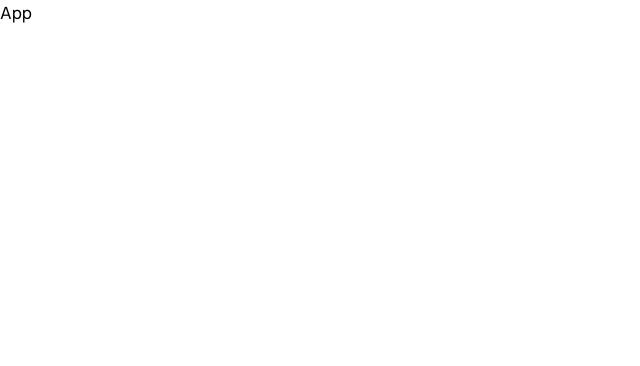
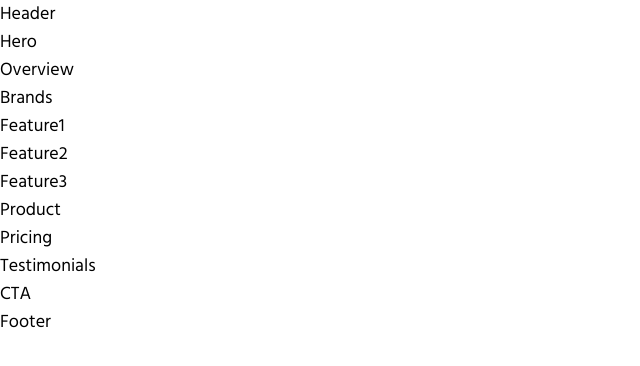
Before and after one commit to fidellim/Xpense-Landing-Page, a React (Create React App) app: page / in a window 1280 px wide. Shown: the top 366 px of the page, without its empty margins (0-640 px from the left). Built offline with nearby package versions, Linux system fonts and the light colour scheme.

Commit message:
import components

```diff
--- a/src/App.js
+++ b/src/App.js
@@ -1,12 +1,41 @@
 import AOS from 'aos'
 import 'aos/dist/aos.css'
+
+import Header from './components/Header'
+import Hero from './components/Hero'
+import Overview from './components/Overview'
+import Brands from './components/Brands'
+import Feature1 from './components/Feature1'
+import Feature2 from './components/Feature2'
+import Feature3 from './components/Feature3'
+import Product from './components/Product'
+import Pricing from './components/Pricing'
+import Testimonials from './components/Testimonials'
+import CTA from './components/CTA'
+import Footer from './components/Footer'
 
 const App = () => {
     AOS.init({
         duration: 1800,
         offset: 100,
     })
-    return <div>App</div>
+
+    return (
+        <div className="overflow-hidden">
+            <Header />
+            <Hero />
+            <Overview />
+            <Brands />
+            <Feature1 />
+            <Feature2 />
+            <Feature3 />
+            <Product />
+            <Pricing />
+            <Testimonials />
+            <CTA />
+            <Footer />
+        </div>
+    )
 }
 
 export default App
```
